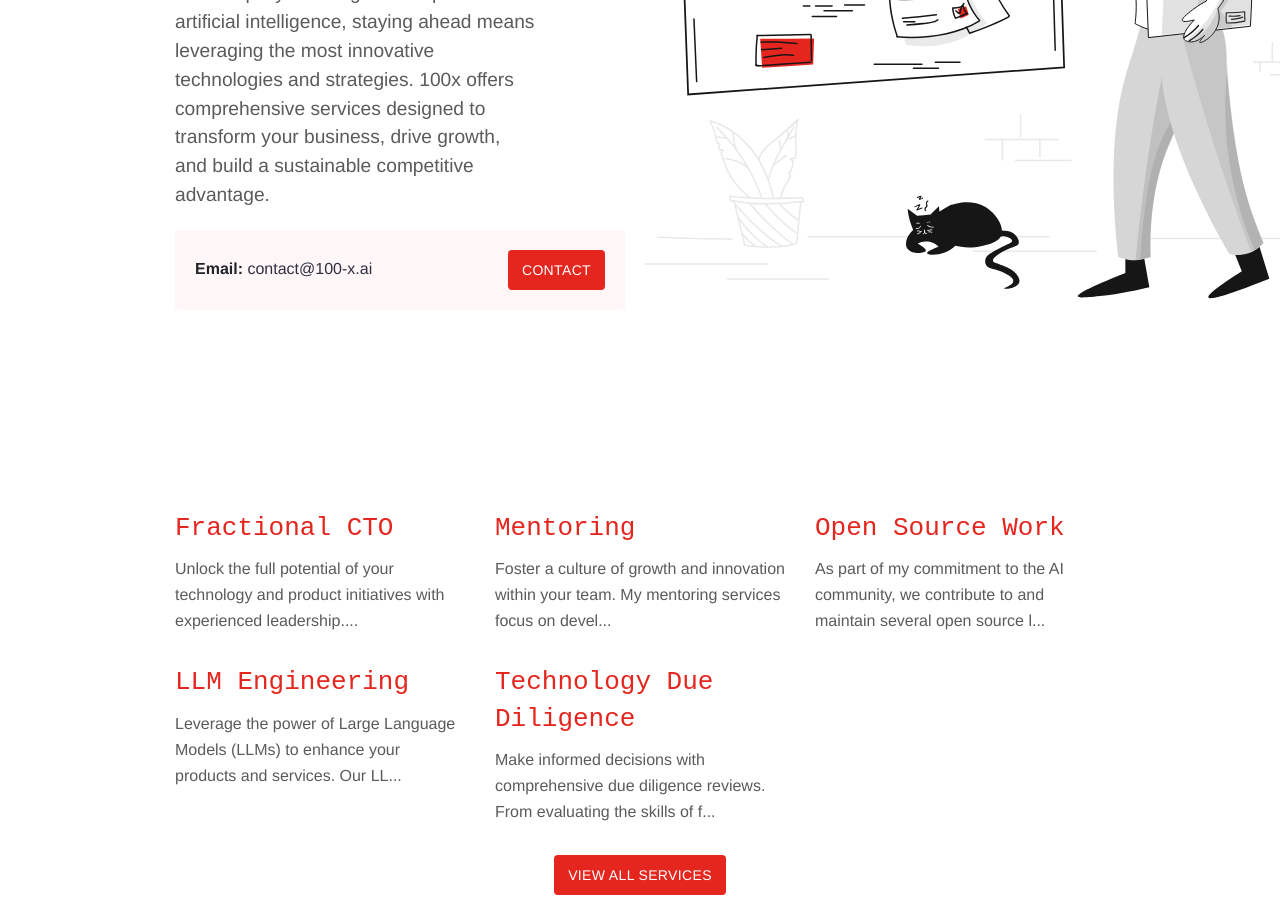
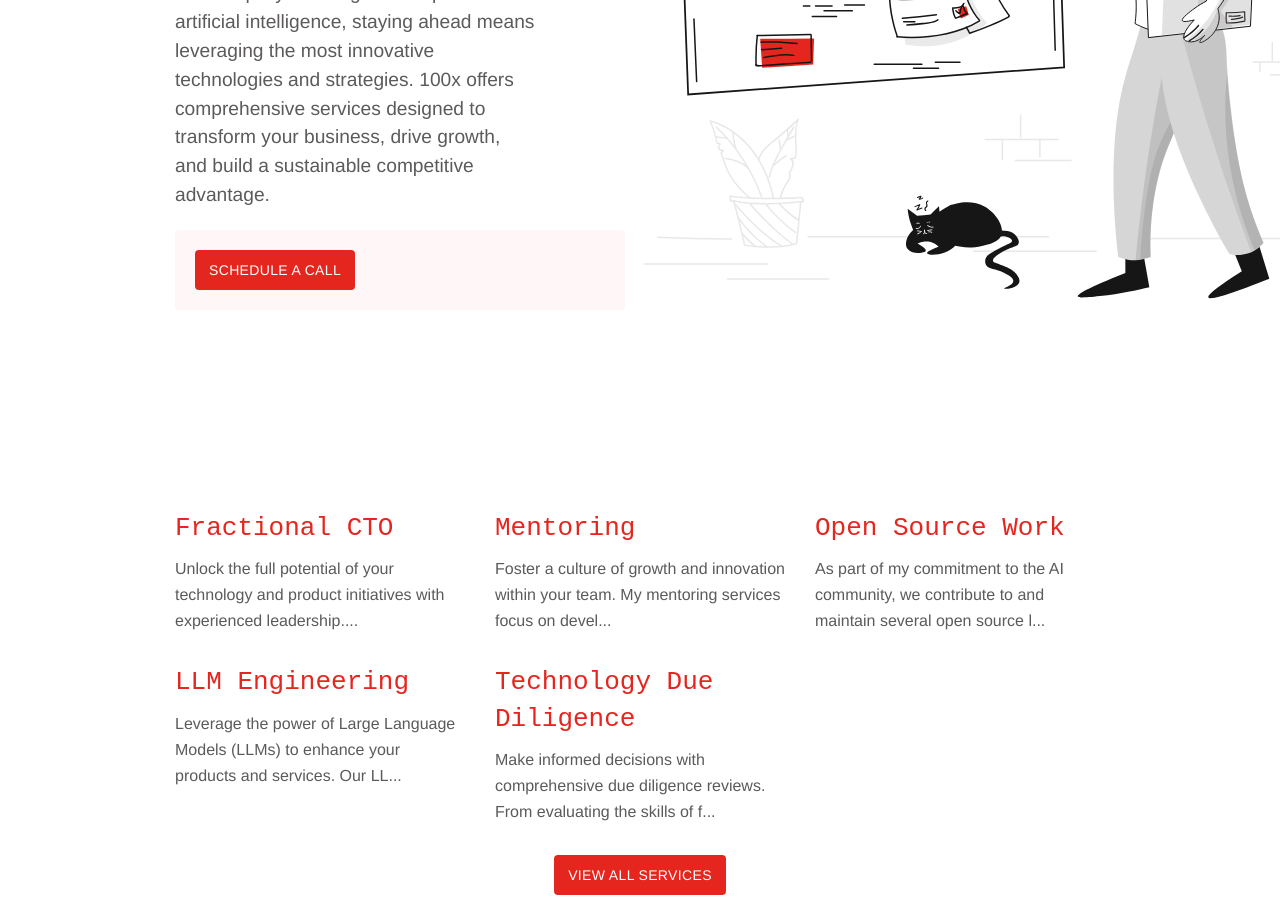
Before and after one commit to Shakakai/100x, a Jekyll site: the page built from index.md, in a window 1280 px wide and 900 px high, scrolled down 424 px. Built offline with Jekyll 4.4.1, drawn with Linux system fonts in a browser that asks for light colours; some web fonts are replaced.

Commit message:
cleaning up call to action

```diff
--- a/_data/contact.yml
+++ b/_data/contact.yml
@@ -1,3 +1,3 @@
 email: 'contact@100-x.ai'
 #phone: '1800 123 000'
-contact_button_link: 'contact'
+contact_button_link: 'https://calendly.com/100x-consult/30min'
--- a/_includes/call.html
+++ b/_includes/call.html
@@ -1,19 +1,7 @@
 <div class="call">
-  <div class="call-box-top">
-    {% if site.data.contact.phone %}
-        <div class="call-phone"><strong>Phone: </strong> {{ site.data.contact.phone }} </div>
-    {% endif %}
-    {% if site.data.contact.email %}
-    <div class="call-email"><strong>Email: </strong>
-      <a href="mailto:{{ .site.data.contact.email }}">
-        {{ site.data.contact.email }}
-      </a>
-    </div>
-    {% endif %}
-  </div>
     {% if include.show_button %}
       <div class="call-box-bottom">
-        <a href="{{ site.data.contact.contact_button_link }}" class="button">Contact</a>
+        <a href="{{ site.data.contact.contact_button_link }}" class="button">Schedule a Call</a>
       </div>
     {% endif %}
 </div>
```
